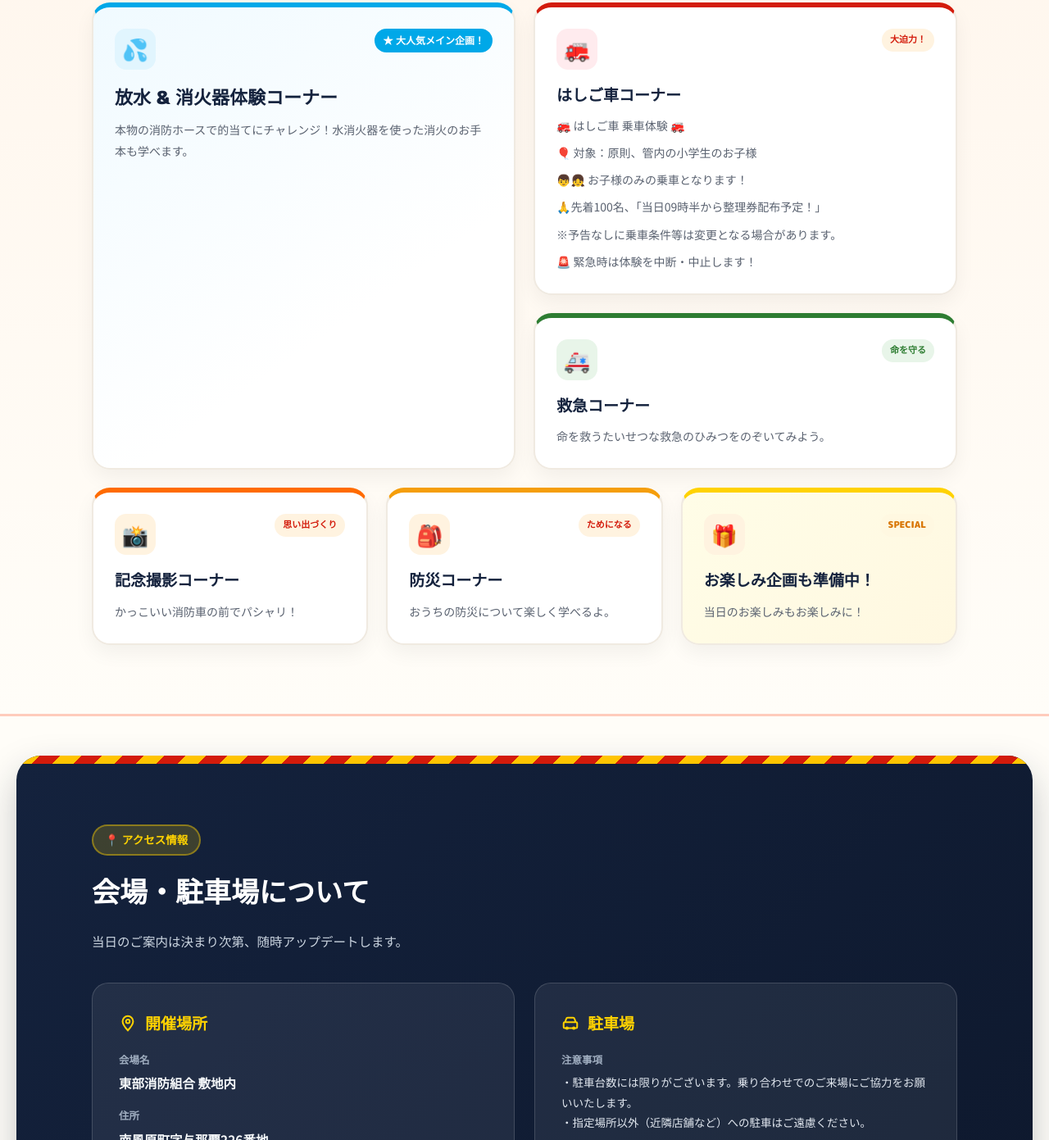
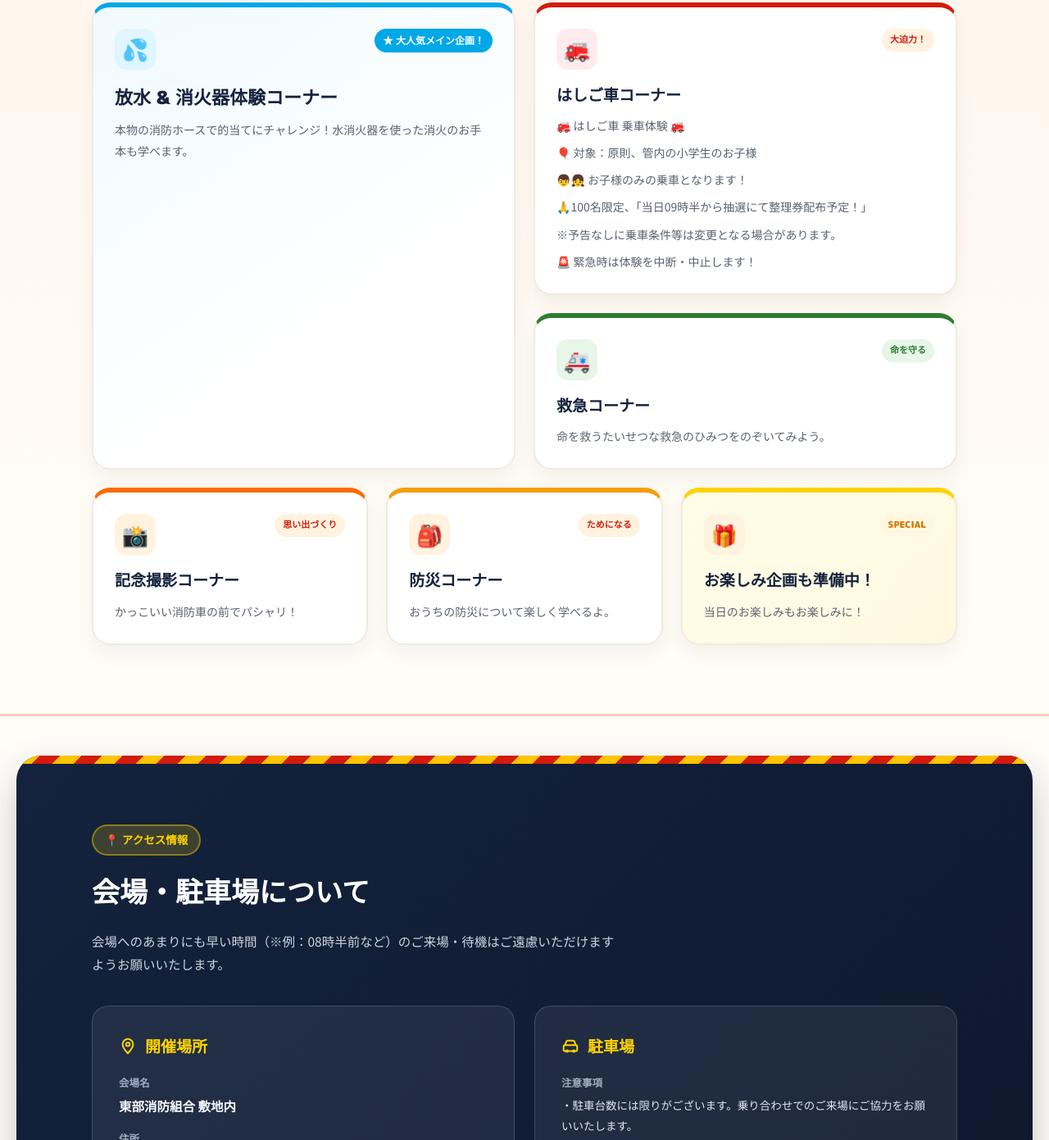
Before and after one commit to toubu-fire-festival/fire-festival, a plain HTML site: page index.html in a window 1280 px wide. Shown: the part 1915-3306 px from the top of the page at 82% size. Drawn offline with Linux system fonts and the light colour scheme.

Commit message:
Update index.html

```diff
--- a/index.html
+++ b/index.html
@@ -993,7 +993,7 @@
           <p>🚒 はしご車 乗車体験 🚒</p>
 <p>🎈 対象：原則、管内の小学生のお子様</p>
 <p>👦👧 お子様のみの乗車となります！</p>
-<p>🙏先着100名、「当日09時半から整理券配布予定！」</p>
+<p>🙏100名限定、「当日09時半から抽選にて整理券配布予定！」</p>
   <p>※予告なしに乗車条件等は変更となる場合があります。</p>
 <p>🚨 緊急時は体験を中断・中止します！</p>
         </div>
@@ -1052,7 +1052,7 @@
       <div class="section-head" style="margin-bottom: 36px;">
         <span class="eyebrow-tag" style="background:rgba(255,210,0,0.18); color:var(--spark-yellow); border-color:rgba(255,210,0,0.4);">📍 アクセス情報</span>
         <h2>会場・駐車場について</h2>
-        <p>当日のご案内は決まり次第、随時アップデートします。</p>
+        <p>会場へのあまりにも早い時間（※例：08時半前など）のご来場・待機はご遠慮いただけますようお願いいたします。</p>
       </div>
       <div class="info-grid">
         <div class="info-card">
```
